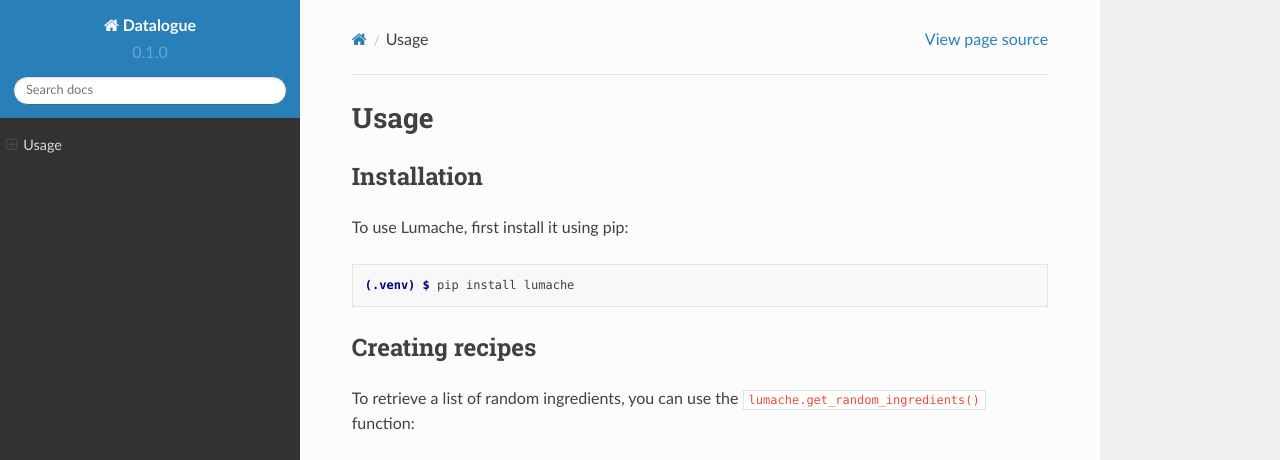
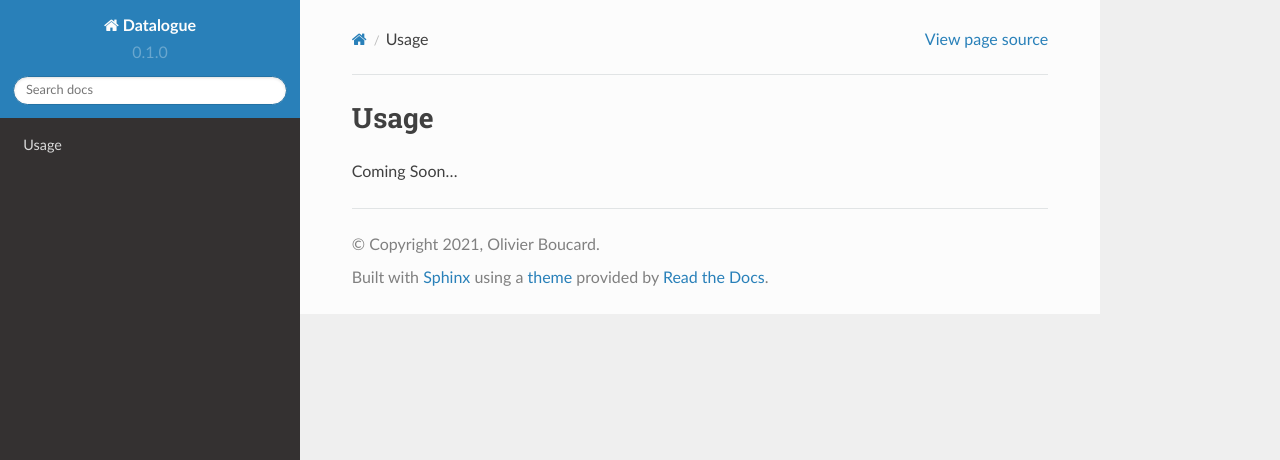
Before and after one commit to BraindeadBZH/datalogue, a Sphinx documentation site: the page built from docs/source/usage.rst, in a window 1280 px wide and 1036 px high. Shown: the top 460 px of the window. Built offline with Sphinx 7.4.7 and the Read the Docs theme 2.0.0, drawn with Linux system fonts in a browser that asks for light colours; some of the changed text lies outside the part shown; grey boxes are pictures that could not be loaded.

Commit message:
Changed page to be under construction.

```diff
--- a/docs/source/usage.rst
+++ b/docs/source/usage.rst
@@ -1,33 +1,4 @@
 Usage
 =====
 
-.. _installation:
-
-Installation
-------------
-
-To use Lumache, first install it using pip:
-
-.. code-block:: console
-
-   (.venv) $ pip install lumache
-
-Creating recipes
-----------------
-
-To retrieve a list of random ingredients,
-you can use the ``lumache.get_random_ingredients()`` function:
-
-.. autofunction:: lumache.get_random_ingredients
-
-The ``kind`` parameter should be either ``"meat"``, ``"fish"``,
-or ``"veggies"``. Otherwise, :py:func:`lumache.get_random_ingredients`
-will raise an exception.
-
-.. autoexception:: lumache.InvalidKindError
-
-For example:
-
->>> import lumache
->>> lumache.get_random_ingredients()
-['shells', 'gorgonzola', 'parsley']
+Coming Soon...
```
